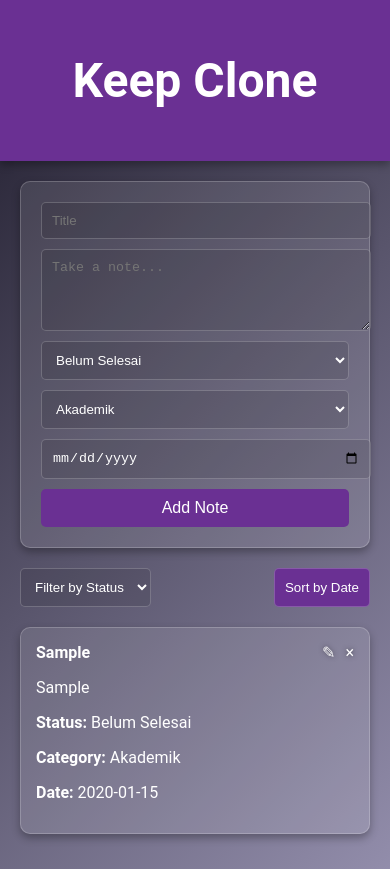
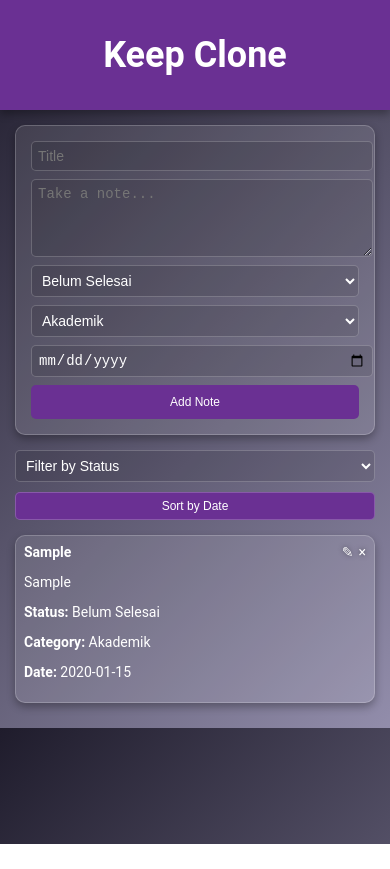
Before and after one commit to JAZZKORD/keep-clone, a plain HTML site: page index.html in a window 390 px wide. Both pictures are taken after typing "Sample", "Sample", "2020-01-15" into the empty fields and a click on the button "Add Note". After the commit the page ends 844 px from the top, so only its background shows below. Drawn offline with Linux system fonts and the light colour scheme.

Commit message:
Update index.html

```diff
--- a/index.html
+++ b/index.html
@@ -3,7 +3,7 @@
 <head>
     <meta charset="UTF-8">
     <meta name="viewport" content="width=device-width, initial-scale=1.0">
-    <title>RE;ME</title>
+    <title>Keep Clone</title>
     <style>
         body {
             font-family: 'Roboto', sans-serif;
@@ -15,32 +15,32 @@
         .header {
             background-color: #6a3093;
             color: white;
-            padding: 20px;
+            padding: 15px 10px;
             text-align: center;
-            font-size: 24px;
+            font-size: 20px;
             box-shadow: 0 4px 8px rgba(0, 0, 0, 0.3);
         }
         .container {
-            padding: 20px;
-            max-width: 800px;
+            padding: 15px;
+            max-width: 100%;
             margin: 0 auto;
         }
         .note {
             background: rgba(255, 255, 255, 0.1);
             border: 1px solid rgba(255, 255, 255, 0.2);
             border-radius: 10px;
-            padding: 15px;
-            margin: 15px 0;
+            padding: 10px;
+            margin: 10px 0;
             box-shadow: 0 4px 8px rgba(0, 0, 0, 0.3);
             transition: transform 0.2s;
         }
         .note:hover {
-            transform: scale(1.05);
+            transform: scale(1.02);
         }
         .note .delete, .note .edit {
             float: right;
             cursor: pointer;
-            margin-left: 10px;
+            margin-left: 5px;
             color: white;
             text-shadow: 0 0 5px rgba(0, 0, 0, 0.5);
         }
@@ -53,16 +53,16 @@
         .add-note {
             display: flex;
             flex-direction: column;
-            gap: 10px;
+            gap: 8px;
             background: rgba(255, 255, 255, 0.1);
             border: 1px solid rgba(255, 255, 255, 0.2);
-            padding: 20px;
+            padding: 15px;
             border-radius: 10px;
             box-shadow: 0 4px 8px rgba(0, 0, 0, 0.3);
         }
         .add-note input, .add-note textarea, .add-note select {
             width: 100%;
-            padding: 10px;
+            padding: 8px;
             border: 1px solid rgba(255, 255, 255, 0.2);
             border-radius: 5px;
             background: rgba(0, 0, 0, 0.1);
@@ -75,20 +75,20 @@
             padding: 10px;
             border-radius: 5px;
             cursor: pointer;
-            font-size: 16px;
+            font-size: 14px;
             transition: background 0.3s;
         }
         .add-note button:hover {
             background: #8e44ad;
         }
         .filter {
-            margin: 20px 0;
+            margin: 15px 0;
             display: flex;
+            flex-direction: column;
             gap: 10px;
-            justify-content: space-between;
         }
         .filter select, .filter button {
-            padding: 10px;
+            padding: 8px;
             border-radius: 5px;
             border: 1px solid rgba(255, 255, 255, 0.2);
             background: rgba(0, 0, 0, 0.1);
@@ -101,6 +101,26 @@
         }
         .filter button:hover {
             background: #8e44ad;
+        }
+
+        /* Media Query untuk tampilan HP */
+        @media screen and (max-width: 480px) {
+            .header {
+                font-size: 18px;
+                padding: 10px;
+            }
+            .note {
+                font-size: 14px;
+                padding: 8px;
+            }
+            .add-note input, .add-note textarea, .add-note select,
+            .filter select, .filter button {
+                font-size: 14px;
+                padding: 6px;
+            }
+            .add-note button, .filter button {
+                font-size: 12px;
+            }
         }
     </style>
 </head>
```
